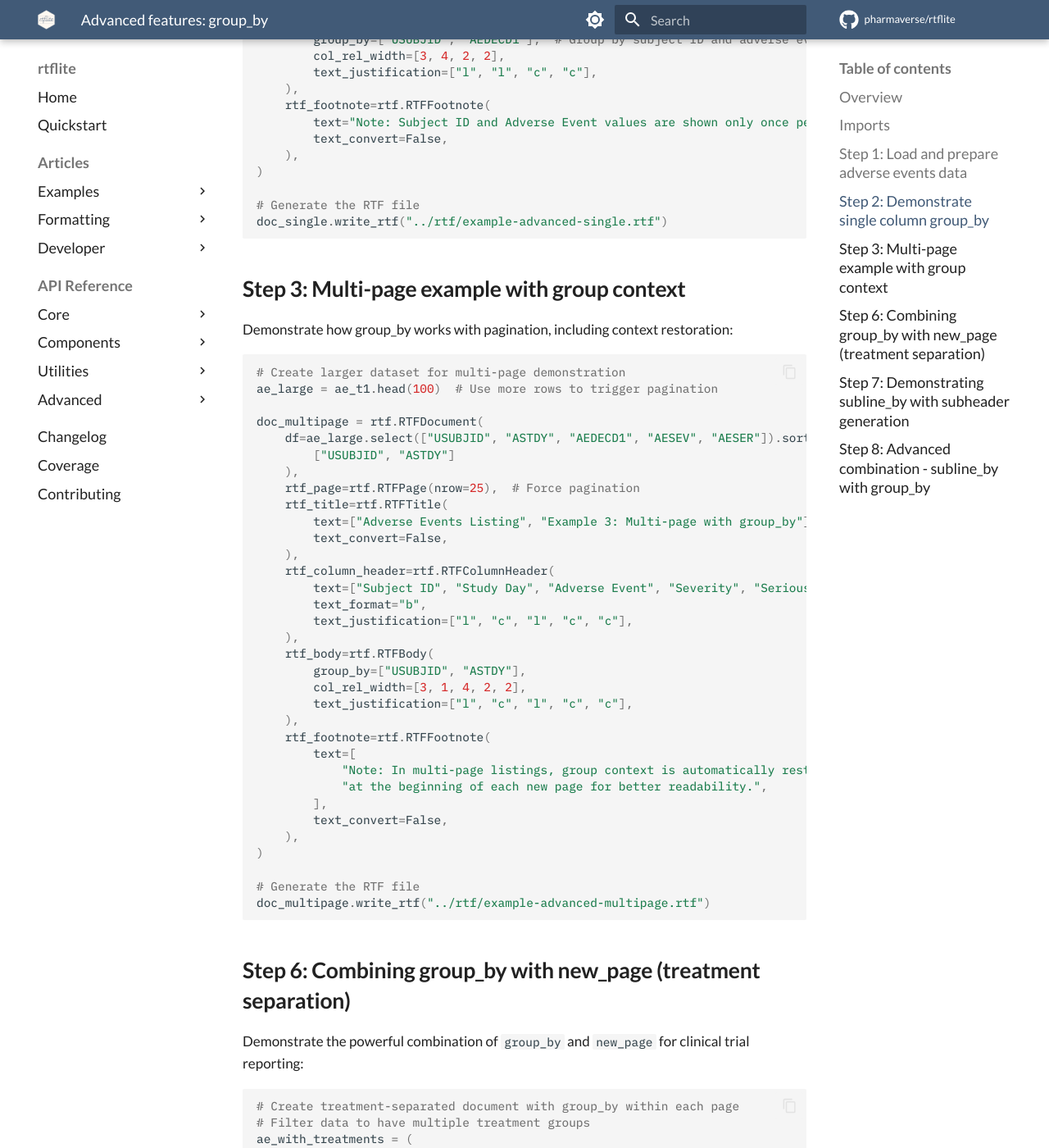
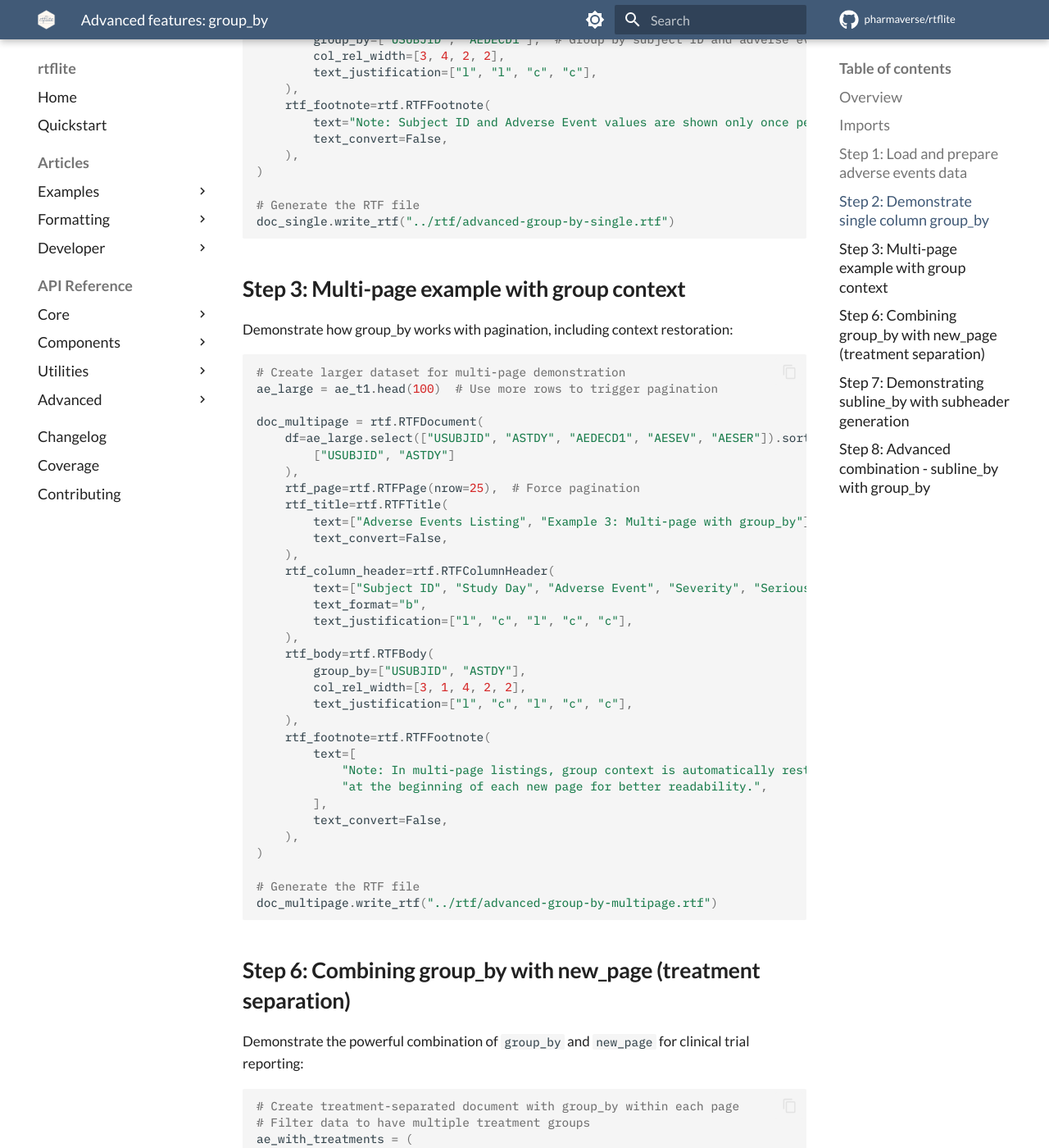
Before and after one commit to pharmaverse/rtflite, an MkDocs documentation site: the page built from docs/articles/advanced-group-by.md, in a window 1280 px wide and 1400 px high, scrolled down 2575 px. Shown: the whole window at 82% size. Built offline with MkDocs 1.6.1 and Material for MkDocs 9.7.7, drawn with Linux system fonts in a browser that asks for light colours; comment, search, counter and statistics services are not loaded; some of the changed text lies outside the part shown.

Commit message:
Rename group_by article outputs to match expected

````diff
--- a/docs/articles/example-advanced.md
+++ b/docs/articles/advanced-group-by.md
@@ -128,7 +128,7 @@
 )
 
 # Generate the RTF file
-doc_single.write_rtf("../rtf/example-advanced-single.rtf")
+doc_single.write_rtf("../rtf/advanced-group-by-single.rtf")
 ```
 
 ## Step 3: Multi-page example with group context
@@ -169,7 +169,7 @@
 )
 
 # Generate the RTF file
-doc_multipage.write_rtf("../rtf/example-advanced-multipage.rtf")
+doc_multipage.write_rtf("../rtf/advanced-group-by-multipage.rtf")
 ```
 
 ## Step 6: Combining group_by with new_page (treatment separation)
@@ -225,7 +225,7 @@
 )
 
 # Generate the RTF file
-doc_treatment_separated.write_rtf("../rtf/example-advanced-group-newpage.rtf")
+doc_treatment_separated.write_rtf("../rtf/advanced-group-by-group-newpage.rtf")
 ```
 
 ## Step 7: Demonstrating subline_by with subheader generation
@@ -283,7 +283,7 @@
 )
 
 # Generate the RTF file
-doc_subline.write_rtf("../rtf/example-advanced-subline.rtf")
+doc_subline.write_rtf("../rtf/advanced-group-by-subline.rtf")
 ```
 
 ## Step 8: Advanced combination - subline_by with group_by
@@ -351,5 +351,5 @@
 )
 
 # Generate the RTF file
-doc_comprehensive.write_rtf("../rtf/example-advanced-comprehensive.rtf")
+doc_comprehensive.write_rtf("../rtf/advanced-group-by-comprehensive.rtf")
 ```
````
Also changed, not shown: docs/articles/py/advanced-group-by.py (renamed from docs/articles/py/example-advanced.py, +5 -5 lines), 20 other files.
